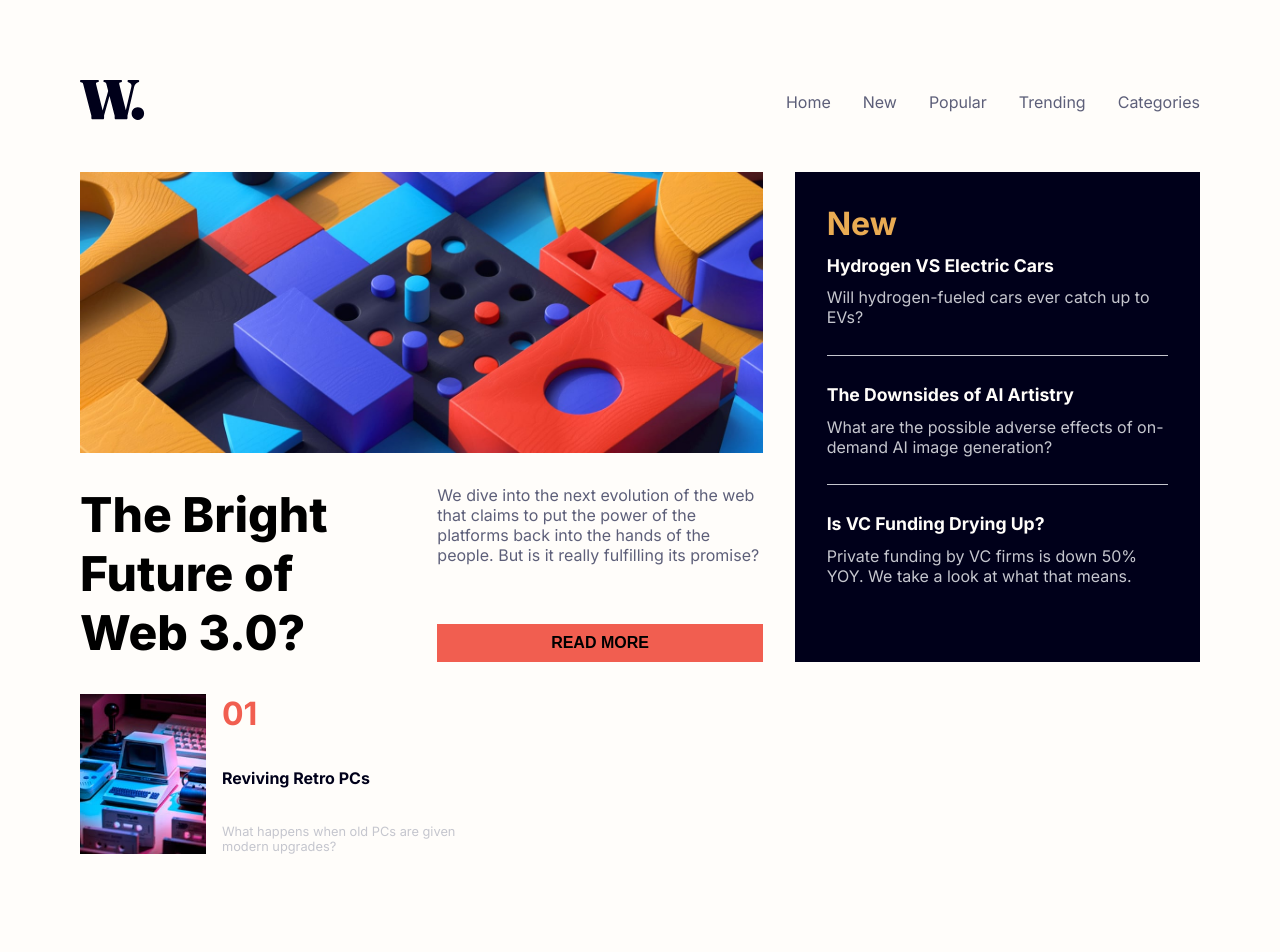
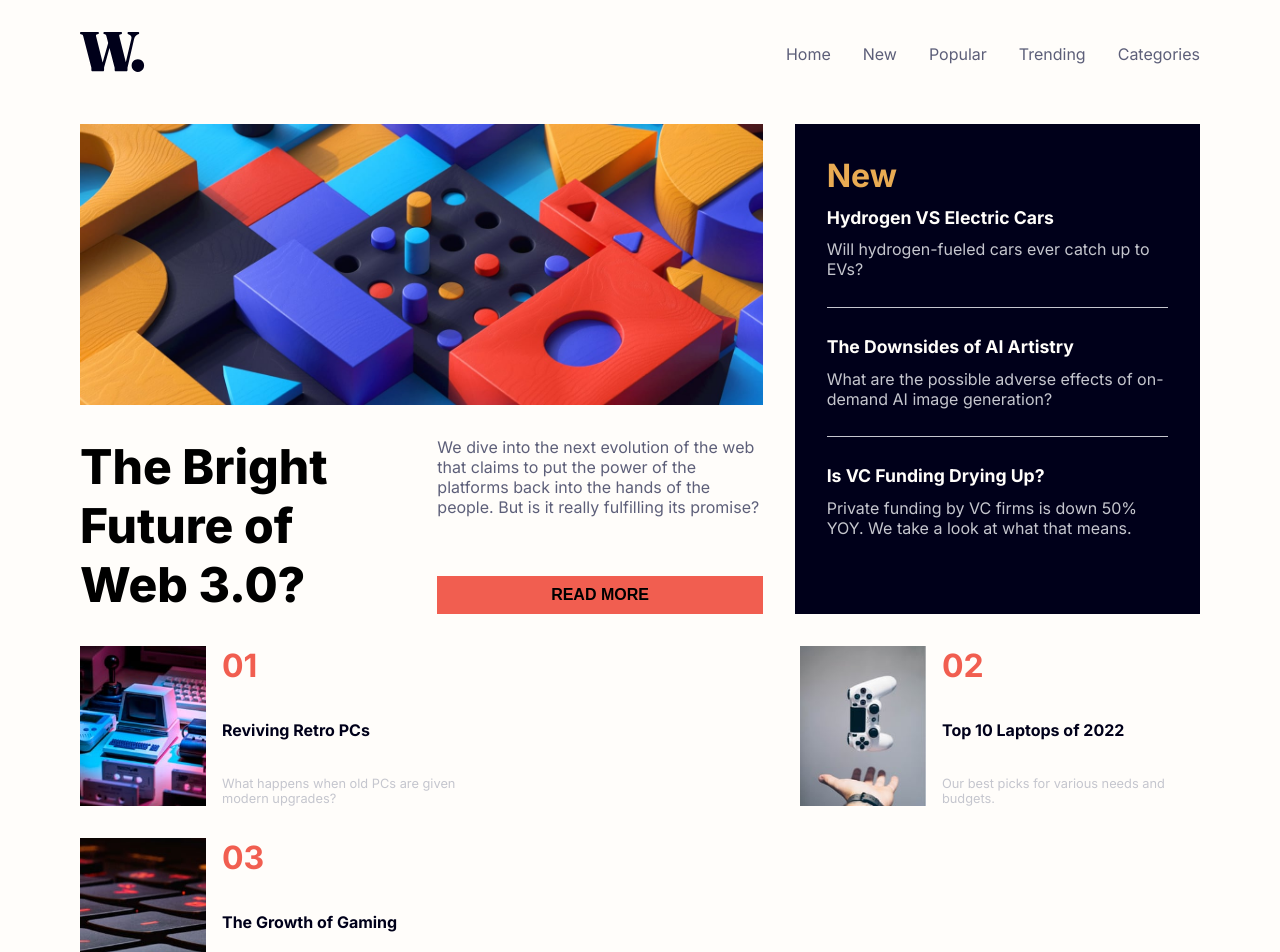
Before and after one commit to AGuardiola20/news-homepage, a React (Vite) app: page / in a window 1280 px wide. Shown: the top 952 px of the page. Built offline with nearby package versions, Linux system fonts and the light colour scheme.

Commit message:
add: CardContainer

```diff
--- a/src/App.tsx
+++ b/src/App.tsx
@@ -1,20 +1,44 @@
 import Card from "./components/Card";
 import Image1 from "./assets/images/image-retro-pcs.jpg";
+import Image2 from "./assets/images/image-gaming-growth.jpg";
+import Image3 from "./assets/images/image-top-laptops.jpg";
 import "./styles.css";
 import NavBar from "./components/NavBar";
 import MainContent from "./components/MainContent";
+import styled from "styled-components";
+
+const CardContainer = styled.div`
+  display: flex;
+  justify-content: space-between;
+  gap: 2rem;
+  flex-wrap: wrap;
+`;
 
 function App() {
   return (
     <>
       <NavBar />
       <MainContent />
+      <CardContainer>
         <Card
           text="What happens when old PCs are given modern upgrades?"
           titleNumber="01"
           title="Reviving Retro PCs"
           img={Image1}
         />
+        <Card
+          text="Our best picks for various needs and budgets."
+          titleNumber="02"
+          title="Top 10 Laptops of 2022"
+          img={Image2}
+        />
+        <Card
+          text="How the pandemic has sparked fresh opportunities."
+          titleNumber="03"
+          title="The Growth of Gaming"
+          img={Image3}
+        />
+      </CardContainer>
     </>
   );
 }
--- a/src/styles.css
+++ b/src/styles.css
@@ -2,7 +2,7 @@ body {
   font-family: "Inter", serif;
   margin: 0;
   background-color: hsl(36, 100%, 99%);
-  padding: 5rem;
+  padding: 2rem 5rem;
 }
 h1,
 h2,
@@ -13,3 +13,9 @@ p {
   margin: 0;
   padding: 0;
 }
+
+@media (max-width: 768px) {
+  body {
+    padding: 2rem;
+  }
+}
```
Lines whose indentation alone changed are shown as unchanged.
